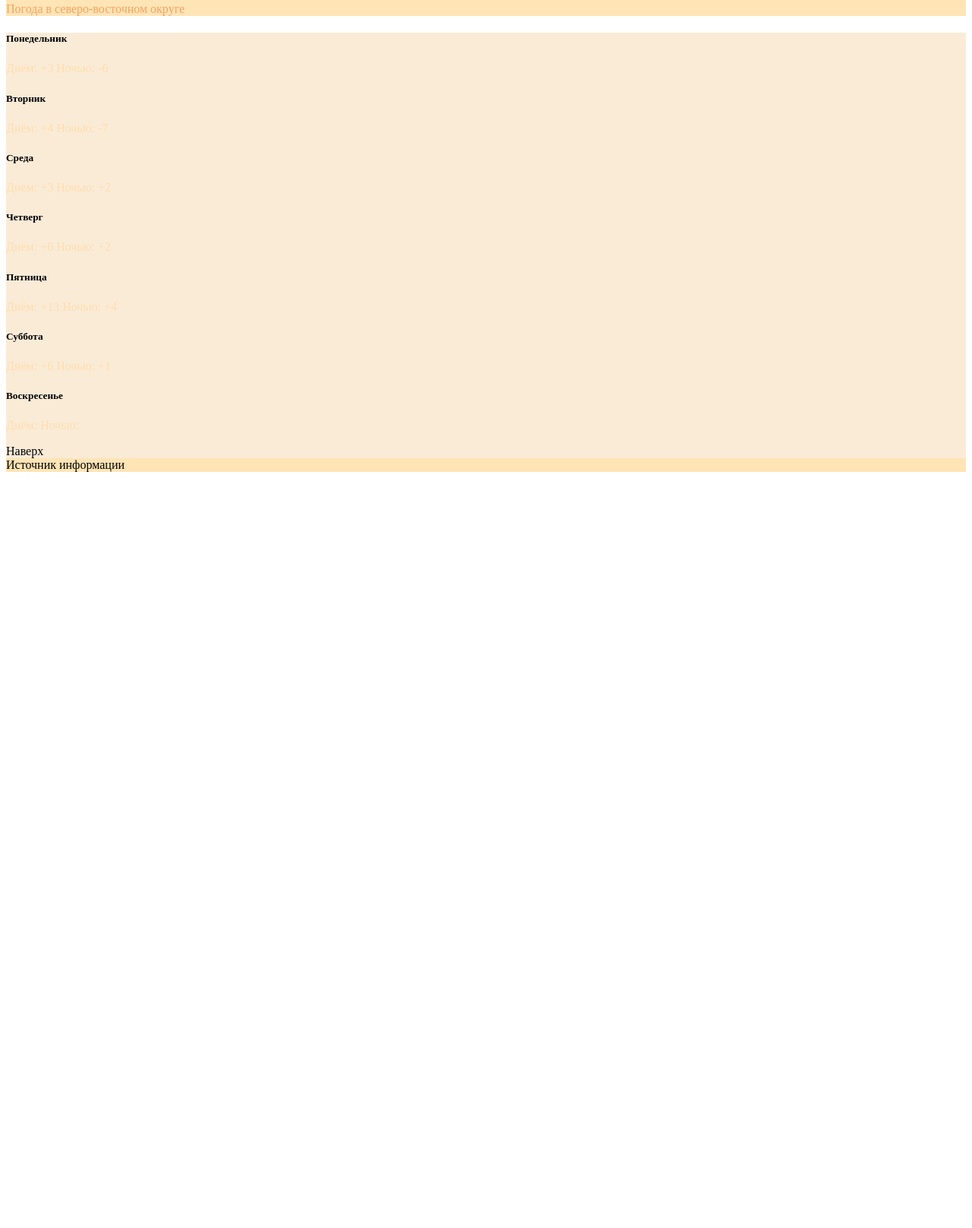
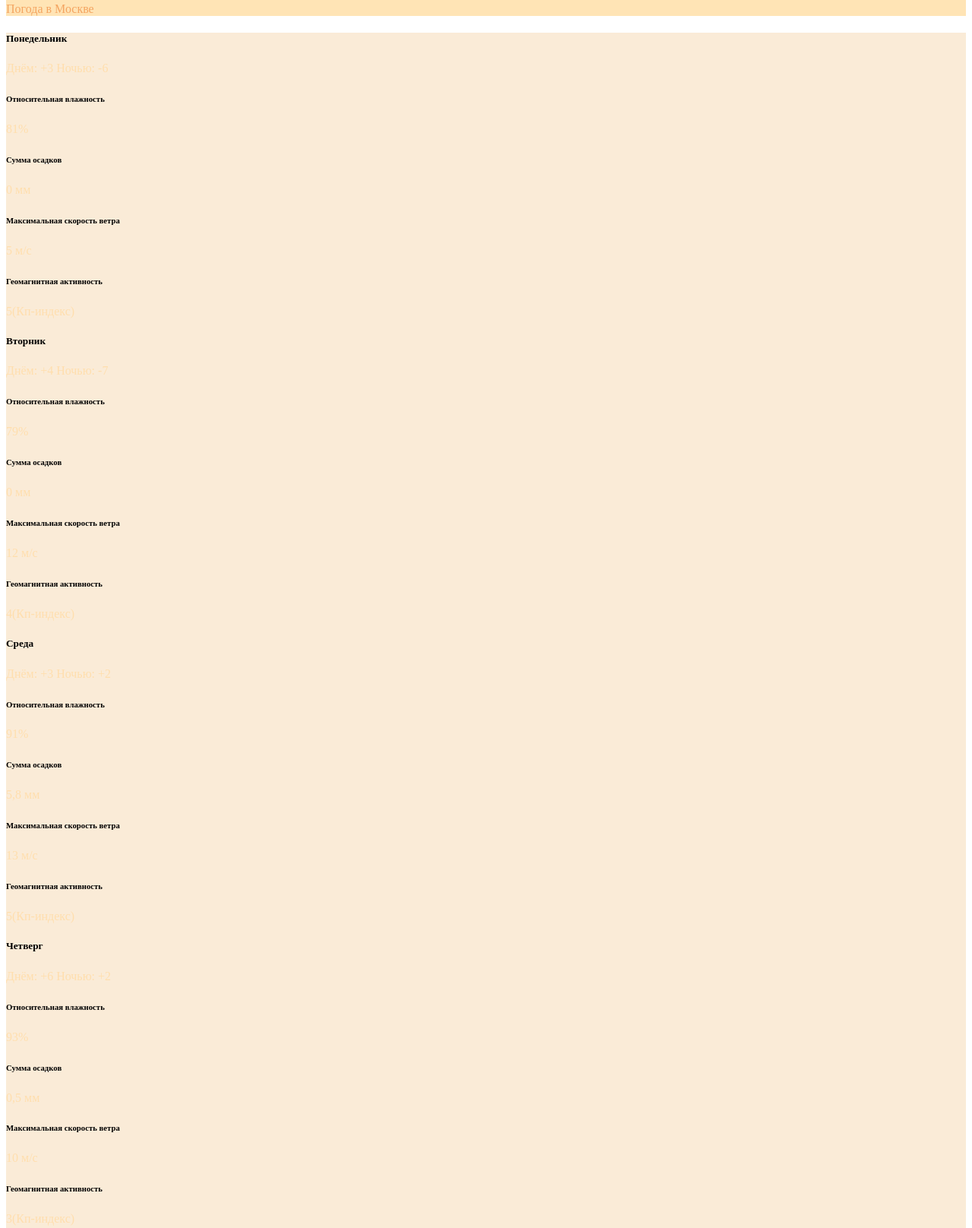
Before and after one commit to Maru-Glaz/gnews, a plain HTML site: page index.html in a window 1280 px wide. Shown: the part 321-1937 px from the top of the page at 76% size. Before the commit the page ends 950 px from the top, so only its background shows below. Drawn offline with Linux system fonts and the light colour scheme.

Commit message:
Update index.html

```diff
--- a/index.html
+++ b/index.html
@@ -3,24 +3,88 @@
         <header>
             <link rel = "stylesheet" href="style.css"/>
             <img src="https://emojio.ru/images/apple-b/26c5.png"/>
-            <p>Погода в северо-восточном округе</p>
+            <p>Погода в Москве</p>
         </header>
         <main>
             <title>Погода</title>
+
             <h5>Понедельник</h5>
             <p>Днём: +3 Ночью: -6</p>
+            <h6>Относительная влажность</h6>
+            <p>81%</p>
+            <h6>Сумма осадков</h6>
+            <p>0 мм</p>
+            <h6>Максимальная скорость ветра</h6>
+            <p>5 м/с</p>
+            <h6>Геомагнитная активность</h6>
+            <p>5(Кп-индекс)</p>
+
             <h5>Вторник</h5>
             <p>Днём: +4 Ночью: -7</p>
+            <h6>Относительная влажность</h6>
+            <p>79%</p>
+            <h6>Сумма осадков</h6>
+            <p>0 мм</p>
+            <h6>Максимальная скорость ветра</h6>
+            <p>12 м/с</p>
+            <h6>Геомагнитная активность</h6>
+            <p>4(Кп-индекс)</p>
+
             <h5>Среда</h5>
             <p>Днём: +3 Ночью: +2</p>
+            <h6>Относительная влажность</h6>
+            <p>91%</p>
+            <h6>Сумма осадков</h6>
+            <p>5,8 мм</p>
+            <h6>Максимальная скорость ветра</h6>
+            <p>13 м/с</p>
+            <h6>Геомагнитная активность</h6>
+            <p>5(Кп-индекс)</p>
+
             <h5>Четверг</h5>
             <p>Днём: +6 Ночью: +2</p>
+            <h6>Относительная влажность</h6>
+            <p>93%</p>
+            <h6>Сумма осадков</h6>
+            <p>0,5 мм</p>
+            <h6>Максимальная скорость ветра</h6>
+            <p>10 м/с</p>
+            <h6>Геомагнитная активность</h6>
+            <p>3(Кп-индекс)</p>
+
             <h5>Пятница</h5>
             <p>Днём: +13 Ночью: +4</p>
+            <h6>Относительная влажность</h6>
+            <p>83%</p>
+            <h6>Сумма осадков</h6>
+            <p>0,8 мм</p>
+            <h6>Максимальная скорость ветра</h6>
+            <p>13 м/с</p>
+            <h6>Геомагнитная активность</h6>
+            <p>2(Кп-индекс)</p>
+
             <h5>Суббота</h5>
             <p>Днём: +6 Ночью: +1</p>
+            <h6>Относительная влажность</h6>
+            <p>78%</p>
+            <h6>Сумма осадков</h6>
+            <p>4 мм</p>
+            <h6>Максимальная скорость ветра</h6>
+            <p>10 м/с</p>
+            <h6>Геомагнитная активность</h6>
+            <p>4(Кп-индекс)</p>
+
             <h5>Воскресенье</h5>
             <p>Днём: Ночью: </p>
+            <h6>Относительная влажность</h6>
+            <p></p>
+            <h6>Сумма осадков</h6>
+            <p>мм</p>
+            <h6>Максимальная скорость ветра</h6>
+            <p>м/с</p>
+            <h6>Геомагнитная активность</h6>
+            <p>(Кп-индекс)</p>
+
             <a href: "">Наверх</a>
         </main>
         <footer>
```
